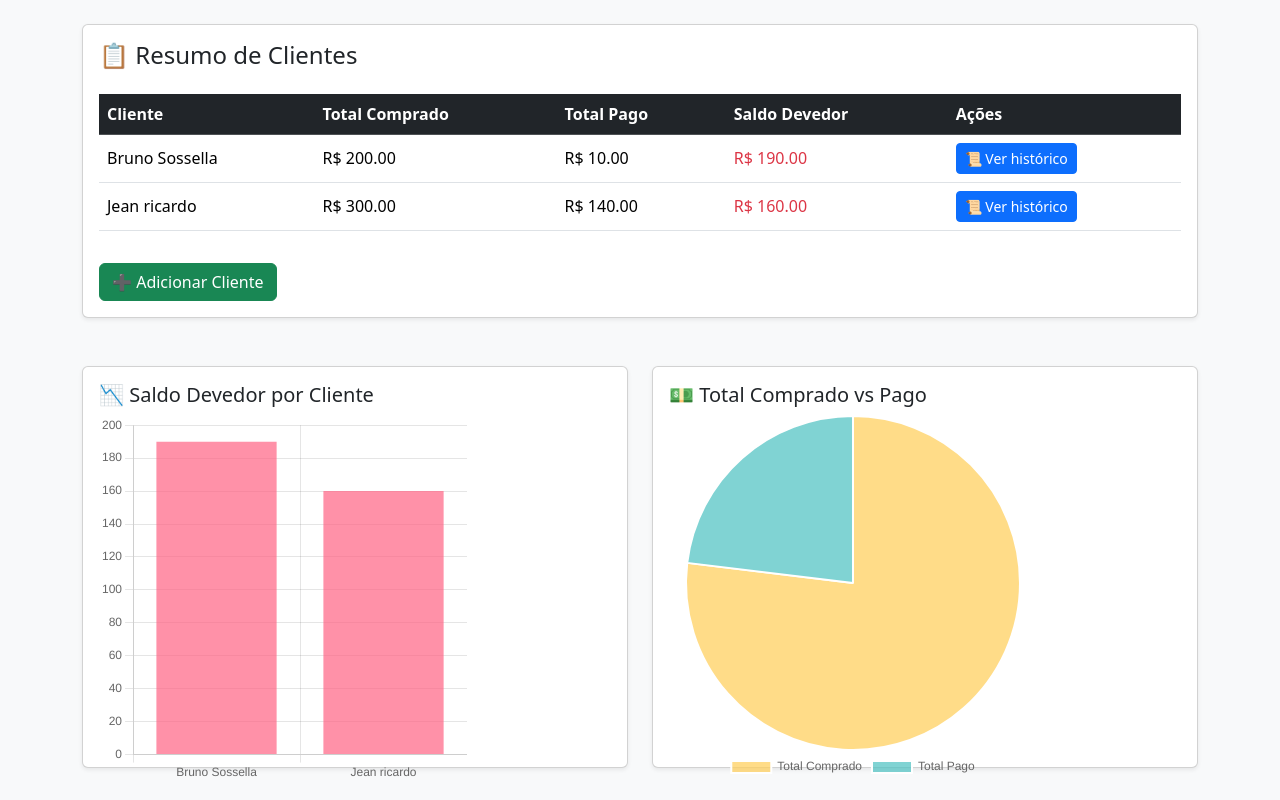
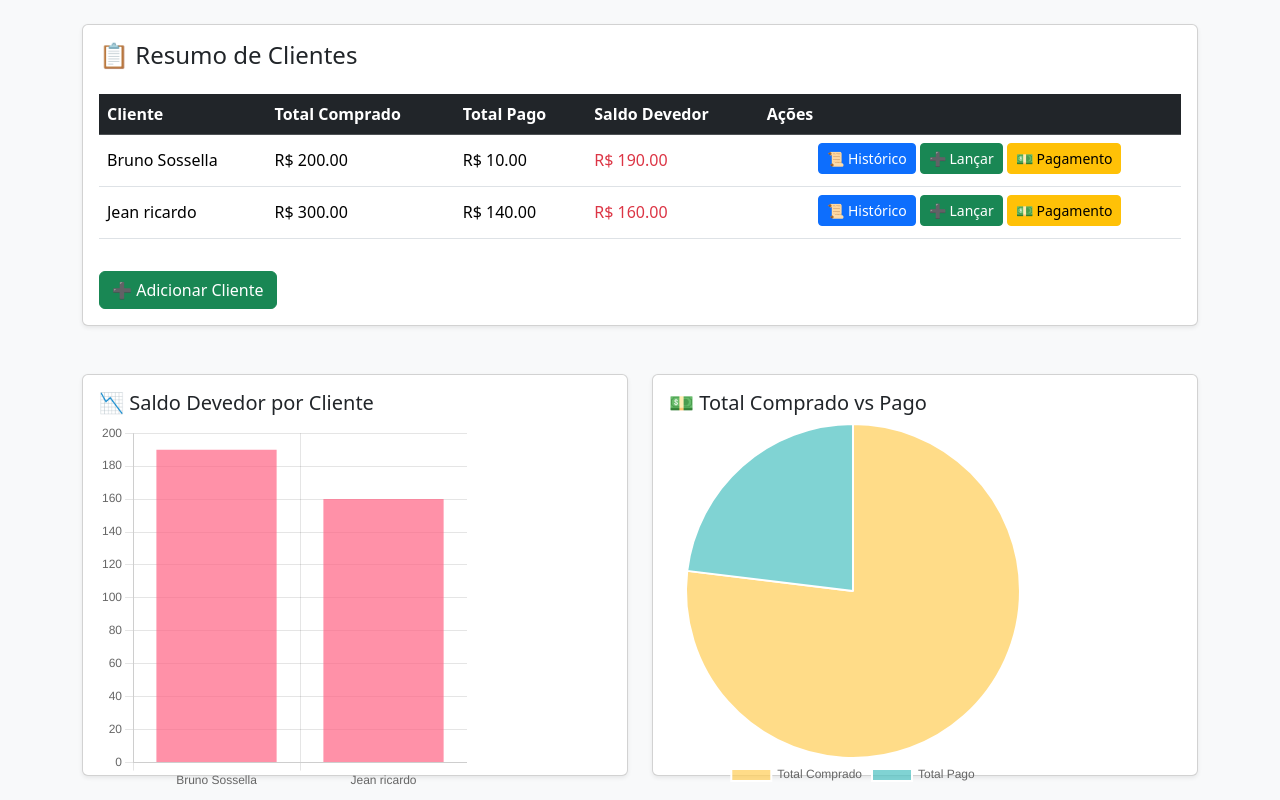
Before and after one commit to Sossella05/controle_fiado, a Flask app: page / in a window 1280 px wide. Shown: the part 56-856 px from the top of the page. Run offline with Flask 3, Linux system fonts and the light colour scheme; the first user in the database is signed in; data comes from the database, SQL or seed files in the repository.

Commit message:
adicionado pagamento rápido e botão de lançamento direto

```diff
--- a/app.py
+++ b/app.py
@@ -1,9 +1,10 @@
-from flask import Flask, render_template, request, redirect, url_for, flash
+from flask import Flask, render_template, request, redirect, url_for, flash, send_file
 from flask_login import (
     LoginManager, UserMixin, login_user, login_required,
     logout_user, current_user
 )
 import sqlite3
+import os
 from datetime import datetime
 
 app = Flask(__name__)
@@ -54,7 +55,6 @@ def init_db():
             FOREIGN KEY(cliente_id) REFERENCES clientes(id)
         )
     """)
-    # Usuários
     c.execute("""
         CREATE TABLE IF NOT EXISTS usuarios (
             id INTEGER PRIMARY KEY AUTOINCREMENT,
@@ -62,7 +62,6 @@ def init_db():
             senha TEXT
         )
     """)
-    # Criar admin padrão
     c.execute("SELECT * FROM usuarios WHERE nome='admin'")
     if not c.fetchone():
         c.execute("INSERT INTO usuarios (nome, senha) VALUES ('admin', '1234')")
@@ -92,7 +91,6 @@ def index():
     dados = c.fetchall()
     conn.close()
 
-    # Dados para os gráficos
     nomes = [d[1] for d in dados]
     total_compras = [d[2] for d in dados]
     total_pagos = [d[3] for d in dados]
@@ -105,11 +103,11 @@ def index():
         nomes=nomes,
         total_compras=total_compras,
         total_pagos=total_pagos,
-        saldos=saldos
+        saldos=saldos,
+        datetime=datetime
     )
 
 # ---------------- CLIENTES ----------------
-
 @app.route("/cliente", methods=["GET", "POST"])
 @login_required
 def cliente():
@@ -124,7 +122,6 @@ def cliente():
     return render_template("clientes.html")
 
 # ---------------- HISTÓRICO ----------------
-
 @app.route("/cliente/<int:cliente_id>")
 @login_required
 def historico(cliente_id):
@@ -158,7 +155,6 @@ def historico(cliente_id):
     )
 
 # ---------------- LANÇAMENTOS ----------------
-
 @app.route("/lancar/<int:cliente_id>", methods=["GET", "POST"])
 @login_required
 def lancar(cliente_id):
@@ -175,13 +171,31 @@ def lancar(cliente_id):
         """, (cliente_id, data, valor_compra, valor_pago))
         conn.commit()
         conn.close()
-        return redirect(url_for("historico", cliente_id=cliente_id))
+        return redirect(url_for("index"))
 
     hoje = datetime.today().strftime("%Y-%m-%d")
     return render_template("lancar.html", cliente_id=cliente_id, data=hoje)
 
+# ---------------- PAGAMENTO DIRETO ----------------
+@app.route("/pagamento/<int:cliente_id>", methods=["POST"])
+@login_required
+def pagamento(cliente_id):
+    valor_pago = float(request.form["valor_pago"] or 0)
+    data = datetime.today().strftime("%Y-%m-%d")
+
+    conn = sqlite3.connect("/tmp/fiado.db")
+    c = conn.cursor()
+    c.execute("""
+        INSERT INTO vendas (cliente_id, data, valor_compra, valor_pago)
+        VALUES (?, ?, 0, ?)
+    """, (cliente_id, data, valor_pago))
+    conn.commit()
+    conn.close()
+
+    flash("Pagamento atualizado com sucesso!")
+    return redirect(url_for("index"))
+
 # ---------------- LOGIN ----------------
-
 @app.route("/login", methods=["GET", "POST"])
 def login():
     if request.method == "POST":
@@ -200,16 +214,13 @@ def login():
     return render_template("login.html")
 
 # ---------------- LOGOUT ----------------
-
 @app.route("/logout")
 @login_required
 def logout():
     logout_user()
     return redirect(url_for("login"))
 
-from flask import send_file
-import os
-
+# ---------------- BACKUP ----------------
 @app.route("/backup")
 @login_required
 def backup():
@@ -220,6 +231,7 @@ def backup():
         flash("Banco de dados não encontrado!")
         return redirect(url_for("index"))
 
+# ---------------- ERRO 404 ----------------
 @app.errorhandler(404)
 def pagina_nao_encontrada(e):
     return render_template("404.html"), 404
--- a/templates/index.html
+++ b/templates/index.html
@@ -22,11 +22,10 @@
 
   <div class="container">
 
-    <!-- TABELA DE CLIENTES (AGORA NO TOPO) -->
+    <!-- TABELA DE CLIENTES -->
     <div class="card shadow-sm mb-5">
       <div class="card-body">
         <h4 class="card-title mb-4">📋 Resumo de Clientes</h4>
-
         <table class="table table-hover align-middle">
           <thead class="table-dark">
             <tr>
@@ -46,19 +45,20 @@
               <td class="{{ 'text-danger' if saldo > 0 else 'text-success' }}">
                 R$ {{ "%.2f"|format(saldo) }}
               </td>
-              <td>
-                <a href="/cliente/{{ id }}" class="btn btn-sm btn-primary">📜 Ver histórico</a>
+              <td class="text-center">
+                <a href="/cliente/{{ id }}" class="btn btn-sm btn-primary mb-1">📜 Histórico</a>
+                <a href="/lancar/{{ id }}" class="btn btn-sm btn-success mb-1">➕ Lançar</a>
+                <button class="btn btn-sm btn-warning mb-1" onclick="abrirPagamento({{ id }}, '{{ nome }}')">💵 Pagamento</button>
               </td>
             </tr>
             {% endfor %}
           </tbody>
         </table>
-
         <a href="/cliente" class="btn btn-success mt-3">➕ Adicionar Cliente</a>
       </div>
     </div>
 
-    <!-- GRÁFICOS (MANTIDOS ABAIXO, COM MESMO TAMANHO) -->
+    <!-- GRÁFICOS -->
     <div class="row">
       <div class="col-md-6">
         <div class="card shadow-sm mb-4">
@@ -68,7 +68,6 @@
           </div>
         </div>
       </div>
-
       <div class="col-md-6">
         <div class="card shadow-sm mb-4">
           <div class="card-body" style="height: 400px;">
@@ -80,14 +79,50 @@
     </div>
   </div>
 
-  <!-- CHART.JS -->
+  <!-- MODAL PAGAMENTO -->
+  <div class="modal fade" id="modalPagamento" tabindex="-1">
+    <div class="modal-dialog modal-dialog-centered">
+      <div class="modal-content">
+        <form id="formPagamento" method="POST" action="">
+          <div class="modal-header bg-warning text-dark">
+            <h5 class="modal-title">💵 Atualizar Pagamento</h5>
+            <button type="button" class="btn-close" data-bs-dismiss="modal"></button>
+          </div>
+          <div class="modal-body">
+            <p id="nomeCliente" class="fw-bold mb-3"></p>
+            <div class="mb-3">
+              <label for="valor_pago" class="form-label">Valor pago (R$)</label>
+              <input type="number" class="form-control" id="valor_pago" name="valor_pago" step="0.01" required>
+            </div>
+          </div>
+          <div class="modal-footer">
+            <button type="button" class="btn btn-secondary" data-bs-dismiss="modal">Cancelar</button>
+            <button type="submit" class="btn btn-success">Salvar</button>
+          </div>
+        </form>
+      </div>
+    </div>
+  </div>
+
+  <!-- SCRIPTS -->
+  <script src="https://cdn.jsdelivr.net/npm/bootstrap@5.3.3/dist/js/bootstrap.bundle.min.js"></script>
   <script>
     const nomes = {{ nomes | tojson }};
     const saldos = {{ saldos | tojson }};
     const totalCompras = {{ total_compras | tojson }};
     const totalPagos = {{ total_pagos | tojson }};
 
-    // Gráfico de barras (saldo por cliente)
+    // Modal de pagamento
+    function abrirPagamento(clienteId, clienteNome) {
+      const modal = new bootstrap.Modal(document.getElementById('modalPagamento'));
+      const form = document.getElementById('formPagamento');
+      const nome = document.getElementById('nomeCliente');
+      nome.innerText = "Cliente: " + clienteNome;
+      form.action = `/pagamento/${clienteId}`;
+      modal.show();
+    }
+
+    // Gráficos
     new Chart(document.getElementById("graficoSaldo"), {
       type: 'bar',
       data: {
@@ -98,13 +133,9 @@
           backgroundColor: saldos.map(s => s > 0 ? 'rgba(255,99,132,0.7)' : 'rgba(75,192,192,0.7)')
         }]
       },
-      options: {
-        plugins: { legend: { display: false } },
-        scales: { y: { beginAtZero: true } }
-      }
+      options: { plugins: { legend: { display: false } }, scales: { y: { beginAtZero: true } } }
     });
 
-    // Gráfico pizza (total comprado vs pago)
     new Chart(document.getElementById("graficoComparativo"), {
       type: 'pie',
       data: {
@@ -117,9 +148,7 @@
           backgroundColor: ['rgba(255,206,86,0.7)', 'rgba(75,192,192,0.7)']
         }]
       },
-      options: {
-        plugins: { legend: { position: 'bottom' } }
-      }
+      options: { plugins: { legend: { position: 'bottom' } } }
     });
   </script>
 
```
